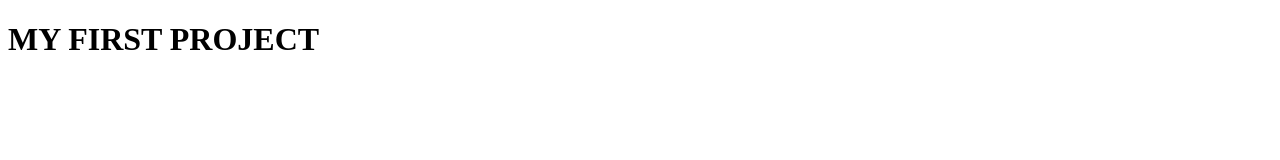
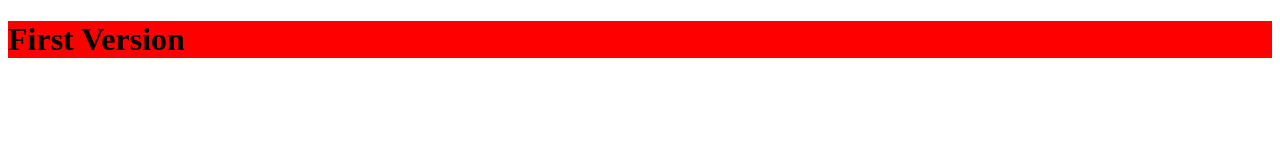
Before and after one commit to tanish0809/my-first-project, a plain HTML site: page index.html in a window 1280 px wide. Drawn offline with Linux system fonts and the light colour scheme.

Commit message:
second version

```diff
--- /dev/null
+++ b/index.css
@@ -0,0 +1,3 @@
+h1{
+    background-color: red;
+}
--- a/index.html
+++ b/index.html
@@ -4,8 +4,9 @@
     <meta charset="UTF-8">
     <meta name="viewport" content="width=device-width, initial-scale=1.0">
     <title>Document</title>
+    <link rel="stylesheet" href="index.css">
 </head>
 <body>
-    <h1>MY FIRST PROJECT</h1>
+    <h1>First Version</h1>
 </body>
 </html>
```
